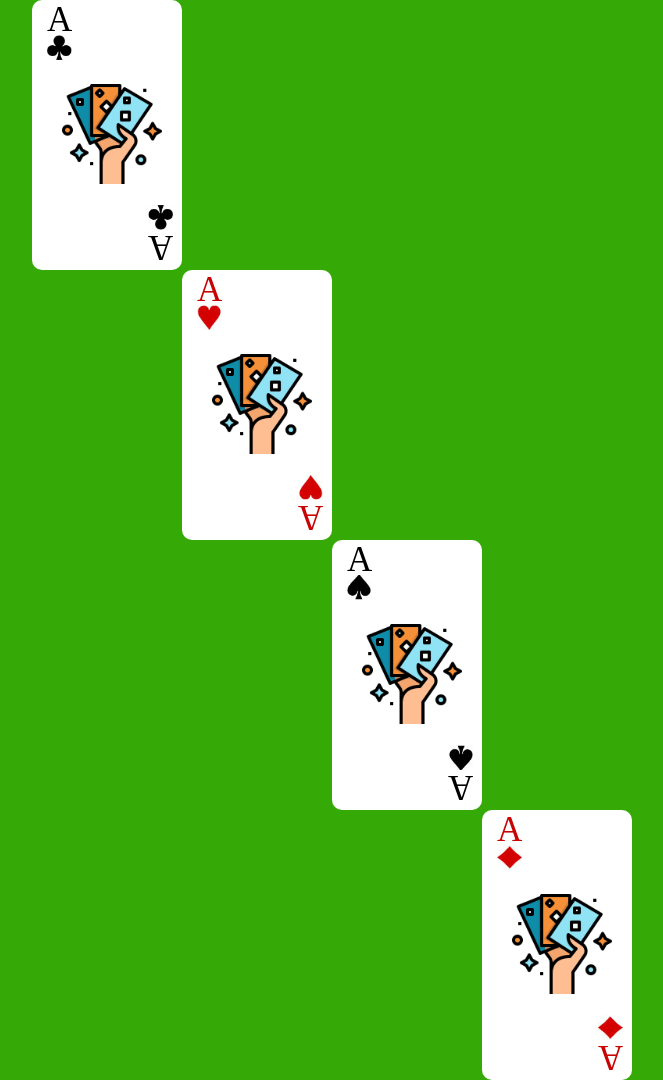
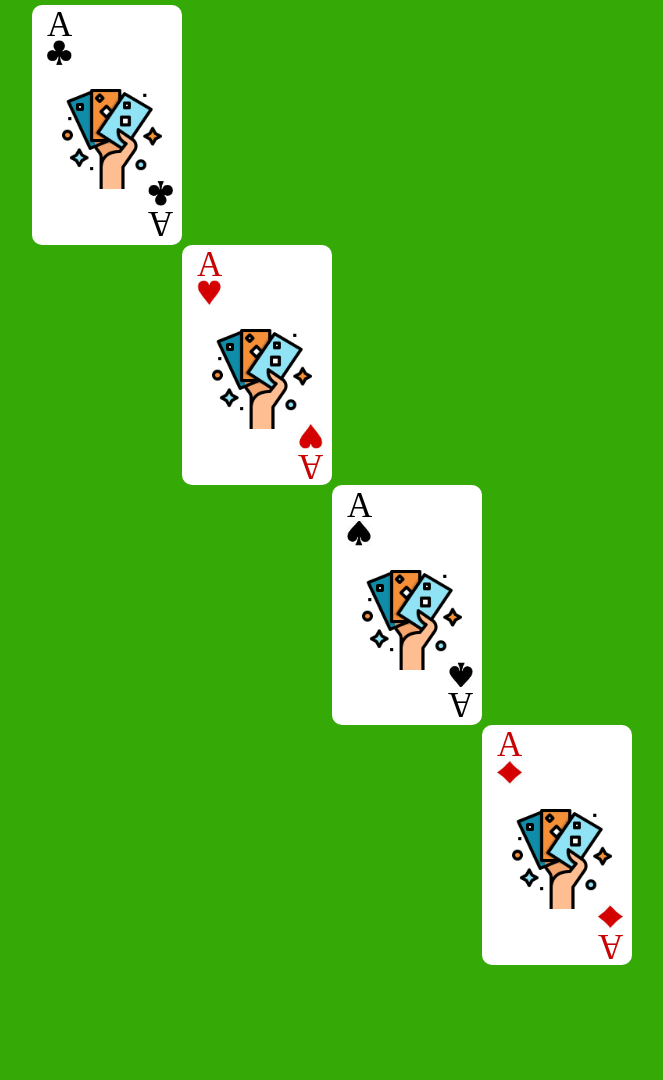
Before and after one commit to Deanjer/module2_eindopracht_week2, a plain HTML site: page index.html in a window 1280 px wide. Shown: the whole page, without its empty margins (308-971 px from the left). After the commit the page ends 966 px from the top, so only its background shows below. Drawn offline with Linux system fonts and the light colour scheme.

Commit message:
module2_eindopdracht

```diff
--- a/assets/css/style.css
+++ b/assets/css/style.css
@@ -22,9 +22,10 @@ body{
   }
 .kaart1{
     width: 150px;
-    height: 270px;
+    height: 240px;
     background-color: white;
     border-radius:10px ;
+    margin-top: 5px;
 }
 .kaart1p{
     float: left;
@@ -41,7 +42,7 @@ body{
 
 .kaart2{
     width: 150px;
-    height: 270px;
+    height: 240px;
     background-color: white;
     border-radius:10px ;
     margin-left: 150px;
@@ -61,7 +62,7 @@ body{
 } */
 .kaart3{
     width: 150px;
-    height: 270px;
+    height: 240px;
     background-color: white;
     border-radius:10px ;
     margin-left: 300px;
@@ -80,7 +81,7 @@ body{
 } */
 .kaart4{
     width: 150px;
-    height: 270px;
+    height: 240px;
     background-color: white;
     border-radius:10px ;
     margin-left: 450px;
@@ -115,7 +116,7 @@ body{
     float: right;
     transform: rotate(180deg);
     margin-left: 90px;
-    margin-top: 43px;
+    margin-top: 14px;
     margin-right: 9px;
 }
 .imgmid{
@@ -132,7 +133,7 @@ body{
     float: right;
     transform: rotate(180deg);
     margin-left: 90px;
-    margin-top: 43px;
+    margin-top: 17px;
     margin-right: 9px;
     color: rgb(199, 3, 3);
 }
```
